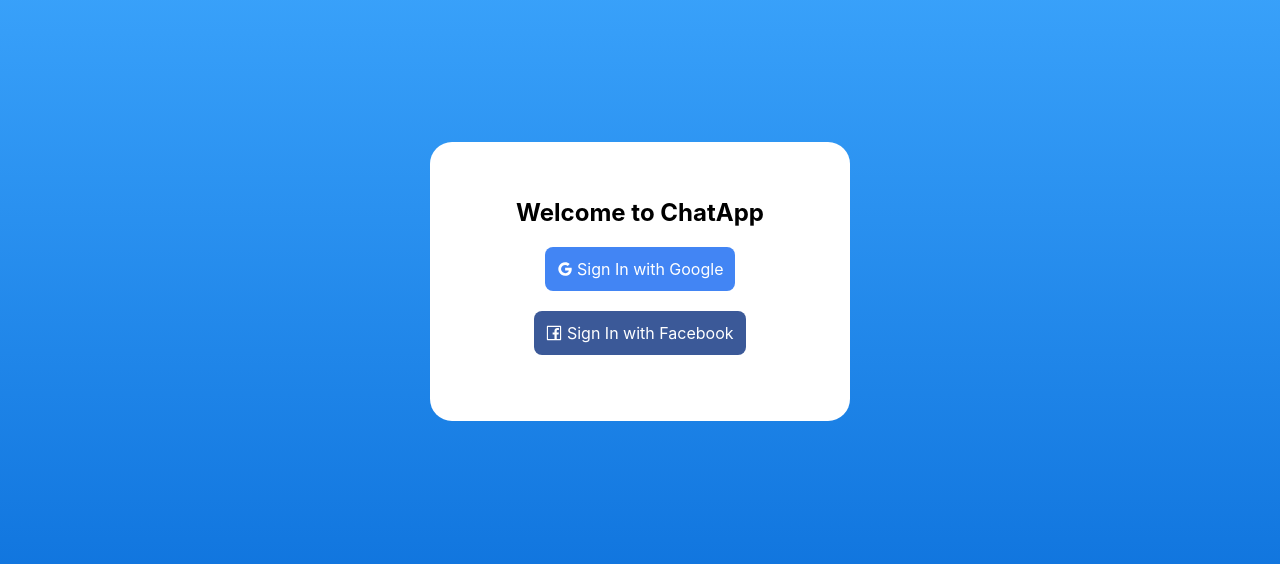
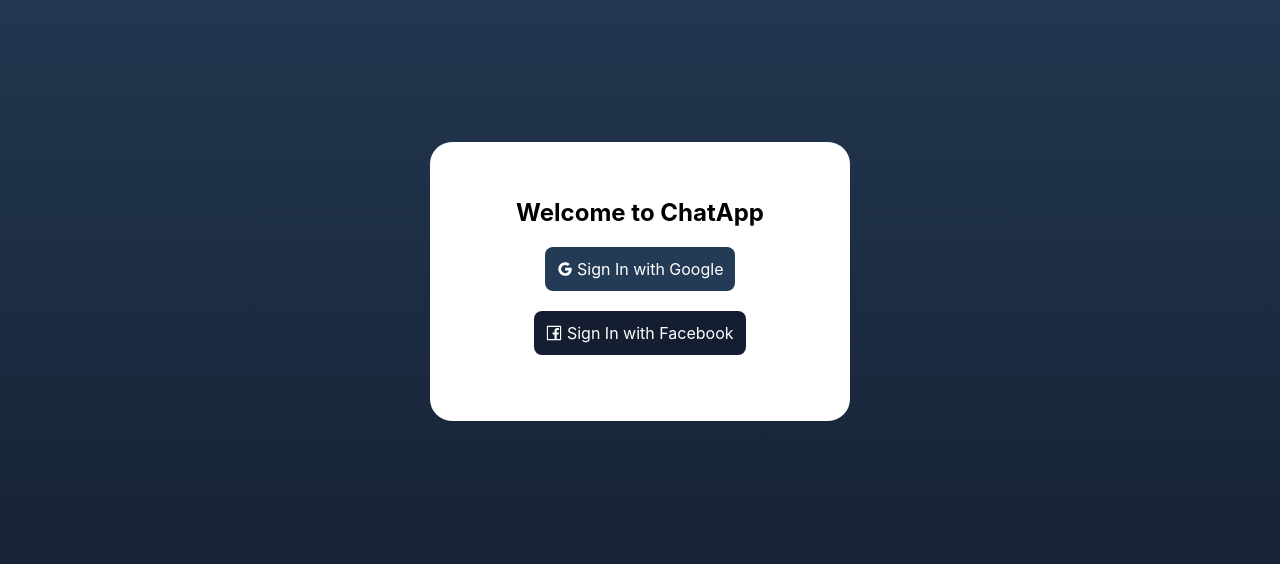
Before and after one commit to Syouareayejay/ChatApplication, a React (Create React App) app in the folder app/: page / in a window 1280 px wide. Shown: the part 114-678 px from the top of the page. Built offline with nearby package versions, Linux system fonts and the light colour scheme; no server answers.

Commit message:
UI changes V1

```diff
--- a/app/src/components/Chats.js
+++ b/app/src/components/Chats.js
@@ -4,6 +4,7 @@
 import {auth} from '../firebase';
 import axios from 'axios';
 import {useAuth} from '../contexts/AuthContext'
+
 
 function Chats() {
 
--- a/app/src/index.css
+++ b/app/src/index.css
@@ -47,7 +47,7 @@
 /* Login Page */
 
 #login-page {
-  background-image: linear-gradient(#40a9ff, #096dd9);
+  background-image: linear-gradient(#243b55 , #141e30);
   position: absolute;
   top: 0px;
   bottom: 0px;
@@ -76,11 +76,11 @@
 }
 
 .facebook {
-  background-color: #3b5998;
+  background-color: #141e30;
 }
 
 .google {
-  background-color: #4285f4;
+  background-color: #243b55;
   color: white;
 }
 
@@ -96,6 +96,6 @@
 #loading-icon {
   font-size: 66px;
   position: relative;
-  left: calc(50vw - 33px);
+  left: calc(50vw - 22px);
   top: calc(50vh - 22px);
 }
```
Also changed, not shown: app/src/components/Loading.js (added, +13 -0 lines).
